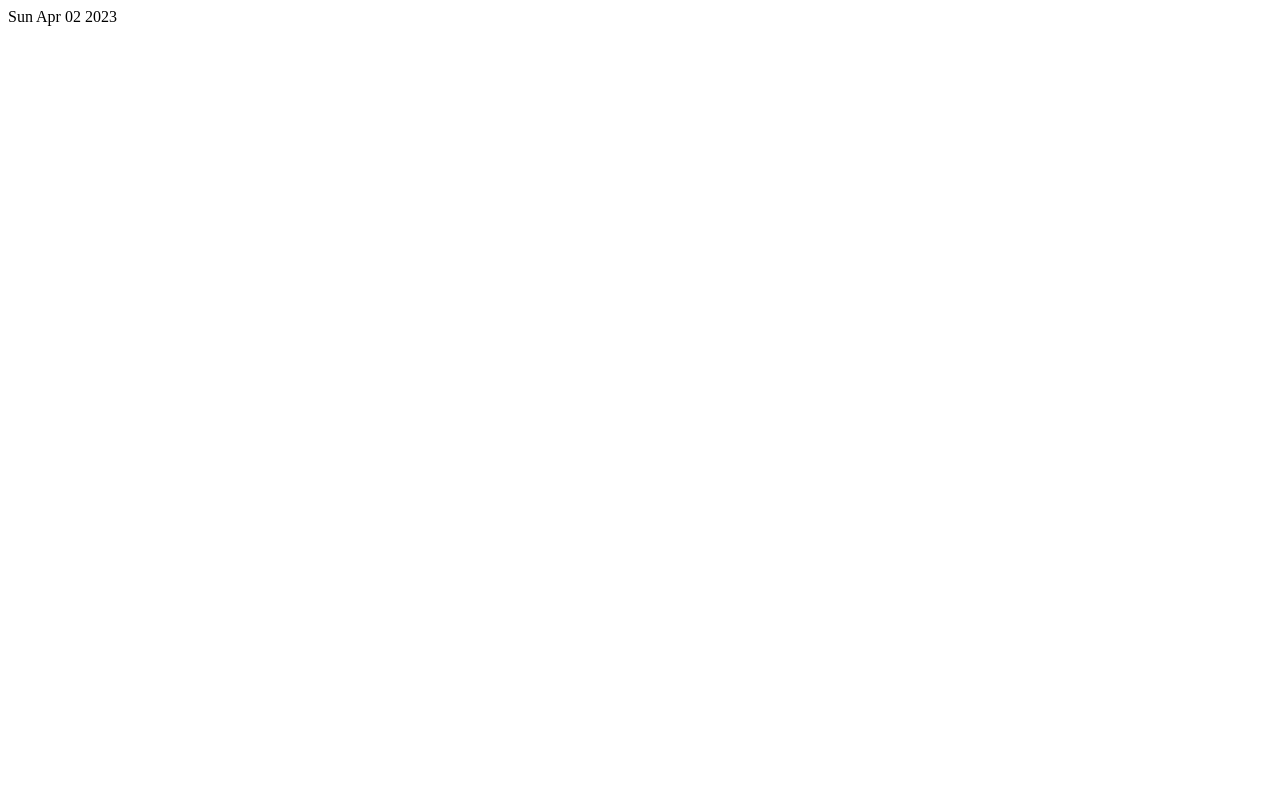
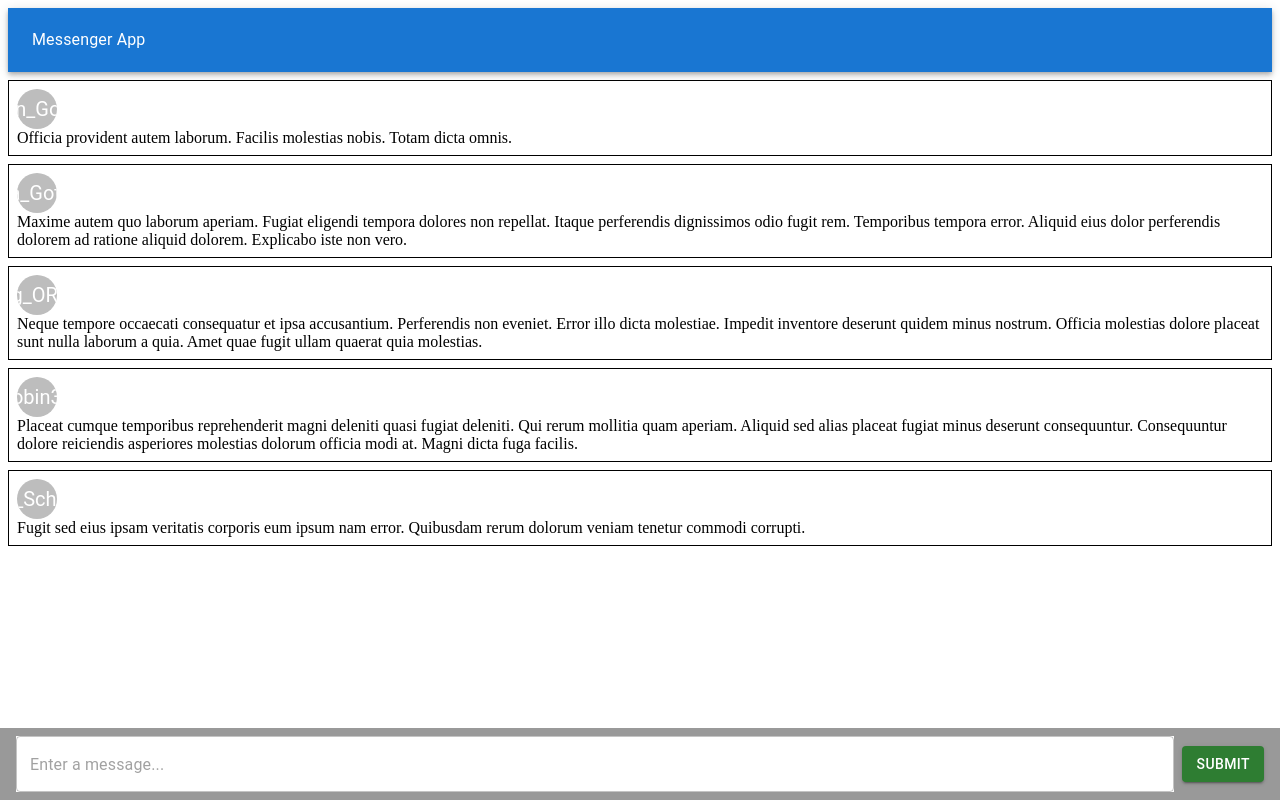
Before and after one commit to kenk2/messenger-app, a Next.js app: page / in a window 1280 px wide. Built offline with nearby package versions, Linux system fonts and the light colour scheme.

Commit message:
Add basic layout for message dashboard

```diff
--- a/components/messageDashboard/index.tsx
+++ b/components/messageDashboard/index.tsx
@@ -1,10 +1,86 @@
-import React from "react";
-import { Box } from "@mui/material";
+import React, { useMemo, useRef } from "react";
+import {
+  AppBar,
+  Avatar,
+  Box,
+  Button,
+  Container,
+  TextField,
+  Toolbar,
+  Typography,
+} from "@mui/material";
+import { faker } from "@faker-js/faker";
 
 type IMessageDashboard = {
   date: Date;
 };
 
+type IMessage = {
+  name: string;
+  message: string;
+  id: number;
+};
+
 export default function MessageDashboard({ date }: IMessageDashboard) {
-  return <Box>{date.toDateString()}</Box>;
+  const messages: IMessage[] = useMemo(
+    () =>
+      new Array(5).fill(0).map(() => ({
+        name: faker.internet.userName(),
+        message: faker.lorem.sentences(),
+        id: faker.datatype.number(),
+      })),
+    []
+  );
+
+  return (
+    <Box marginBottom="75px">
+      <AppBar position="sticky">
+        <Toolbar>
+          <Typography>Messenger App</Typography>
+        </Toolbar>
+      </AppBar>
+      <Box sx={{ overflowX: "scroll" }} marginTop="8px">
+        {messages.map((message) => (
+          <Box
+            key={message.id}
+            marginBottom="8px"
+            border="1px solid black"
+            padding="8px"
+          >
+            <Avatar>{message.name}</Avatar>
+            {message.message}
+          </Box>
+        ))}
+      </Box>
+      <Box
+        sx={{
+          height: "40px",
+          display: "flex",
+          position: "fixed",
+          bottom: 0,
+          left: 0,
+          right: 0,
+          padding: "16px",
+          flexDirection: "row",
+          alignItems: "center",
+          backgroundColor: "#999",
+        }}
+      >
+        <TextField
+          placeholder="Enter a message..."
+          multiline
+          fullWidth
+          margin="normal"
+          color="primary"
+          sx={{
+            margin: 0,
+            backgroundColor: "white",
+          }}
+        />
+        <Button color="success" variant="contained" sx={{ marginLeft: "8px" }}>
+          Submit
+        </Button>
+      </Box>
+    </Box>
+  );
 }
--- a/package.json
+++ b/package.json
@@ -14,6 +14,7 @@
   "dependencies": {
     "@emotion/react": "^11.10.6",
     "@emotion/styled": "^11.10.6",
+    "@faker-js/faker": "^7.6.0",
     "@mui/material": "^5.11.15",
     "@types/node": "18.15.11",
     "@types/react": "18.0.31",
```
Also changed, not shown: 1 other file (tests, documents, lock files or other folders).
